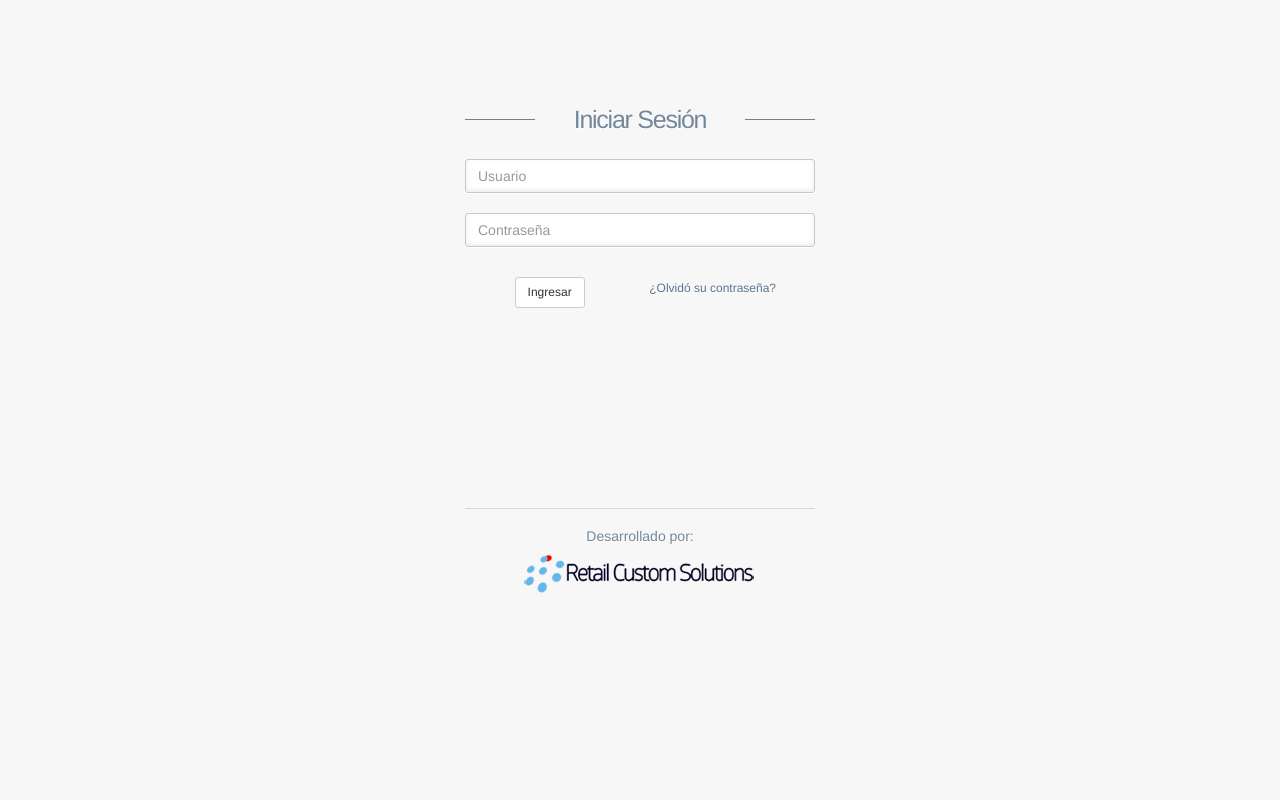
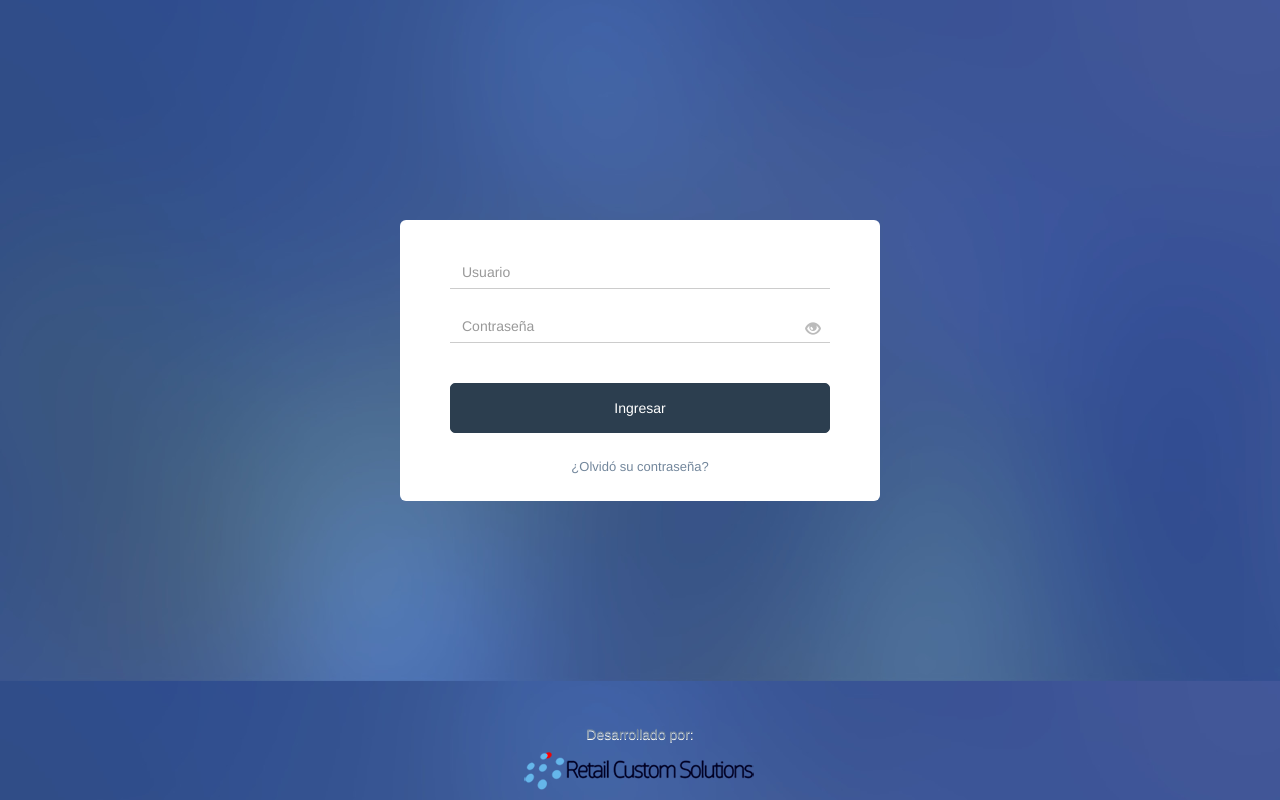
Before and after one commit to fcabezasr/Retailcs-Extranet, a PHP site: page /Aplicacion/Vista/componentes/login.phtml in a window 1280 px wide. Run offline with PHP 8.4, Linux system fonts and the light colour scheme.

Commit message:
HT - Changes 3 - Extranet
login.js, login.phtml, login.css
añadido bg.jpg

```diff
--- a/Aplicacion/Vista/componentes/login.phtml
+++ b/Aplicacion/Vista/componentes/login.phtml
@@ -20,40 +20,42 @@
   </head>
 
   <body class="login">
-    <div>
     <a class="hiddenanchor" id="signup"></a>
     <a class="hiddenanchor" id="signin"></a>
 
     <div class="login_wrapper">
-        <div class="animate form login_form">
+      <div class="animate login_form">
         <section class="login_content">
-            <form>
-              <h1>Iniciar Sesión</h1>
-              <div class="div-retail">
+          <form class="flex-container">
+            <section class="flex-item">
+              <div></div>
+            </section>
+            <section class="flex-item form-item">
+              <div class="form">
+                <div class="form-group">
                   <input type="text" id="usuario" class="form-control" placeholder="Usuario" required="" />
                 </div>
-              <div class="div-retail">
+                <div class="form-group">
                   <input type="password" id="contrasena" class="form-control" placeholder="Contraseña" required="" />
+                  <span class="glyphicon glyphicon-eye-open form-control-feedback" aria-hidden="true"></span>
                 </div>
-              <div>
-                <a class="btn btn-default submit" href="#" id="login-ingresar">Ingresar</a>
-                <a class="reset_pass" href="#">¿Olvidó su contraseña?</a>
+                <div class="form-group">
+                  <btn class="btn btn-block btn-default submit"id="login-ingresar">Ingresar</btn>
                 </div>
-
-              <div class="clearfix"></div>
-
-              <div class="separator">
-                <!--<p class="change_link">New to site?
-                  <a href="#signup" class="to_register"> Create Account </a>
-                </p>
-                -->
+                <div class="form-group">
+                  <btn class="reset_pass">¿Olvidó su contraseña?</btn>
+                </div>
+              </div>
+            </section>
+            <section class="flex-item">
+              <div class="author">
                 <div class="clearfix"></div>
                 <div>
-                  <!--<h1><i class="fa fa-paw"></i> Desarrollado por:</h1>-->
                   <h5>Desarrollado por:</h5>
                   <p><img src="../Static/images/logo-small-name-black.png" alt=""></p>
                 </div>
               </div>
+            </section>
           </form>
         </section>
       </div>
@@ -92,7 +94,6 @@
         </section>
       </div>
     </div>
-    </div>
 
     <script src="../Static/vendors/jquery/dist/jquery.min.js"></script>
     <script src="../Static/vendors/bootstrap/dist/js/bootstrap.min.js"></script>
--- a/Static/css/login.css
+++ b/Static/css/login.css
@@ -1,24 +1,130 @@
-
+.login{
+    background-image: url(../images/bg.jpg);
+    background-size: cover;
+}
+.login_wrapper{
+    margin: 0 auto;
+    max-width: 480px;
+}
+.login_content{
+    padding: 0;
+}
+.login_content form{
+    margin: 0;
+}
+.flex-container {
+    height: 900px;
+    overflow: hidden;
+    display: -ms-flexbox;
+    display: -webkit-flex;
+    display: flex;
+    -webkit-flex-direction: column;
+    -ms-flex-direction: column;
+    flex-direction: column;
+    -webkit-flex-wrap: nowrap;
+    -ms-flex-wrap: nowrap;
+    flex-wrap: nowrap;
+    -webkit-justify-content: space-between;
+    -ms-flex-pack: justify;
+    justify-content: space-between;
+    -webkit-align-content: stretch;
+    -ms-flex-line-pack: stretch;
+    align-content: stretch;
+    -webkit-align-items: stretch;
+    -ms-flex-align: stretch;
+    align-items: stretch;
+}
+.flex-item {
+    height: 80px; /*whatever*/
+    width: 100%;
+    margin: auto;
+    -webkit-order: 0;
+    -ms-flex-order: 0;
+    order: 0;
+    -webkit-flex: 0 1 auto;
+    -ms-flex: 0 1 auto;
+    flex: 0 1 auto;
+    -webkit-align-self: auto;
+    -ms-flex-item-align: auto;
+    align-self: auto;
+    flex-grow: 1;
+}
+.form-item{
+    flex-grow: 2;
+}
+.form{
+    width: 100%;
+    padding: 35px 50px 15px;
+    background-color: #ffffff;
+    border-radius: 6px;
+}
+.form-group{
+    position: relative;
+}
+.login_content form input[type=text], .login_content form input[type=email], .login_content form input[type=password]{
+    border: none;
+    box-shadow: none;
+    border-radius: 0;
+    border-bottom: 1px solid #cccccc;
+}
+.login_content form input[type=text]:focus, .login_content form input[type=email]:focus, .login_content form input[type=password]:focus{
+    border: none;
+    box-shadow: none;
+    border-radius: 0;
+    border-bottom: 1px solid #ddd;
+}
+.btn{
+    padding: 14px 20px;
+    border-radius: 5px;
+    text-shadow: none;
+    height: 50px;
+    color: #ffffff;
+    transition: all 0.1s;
+    -webkit-transition: all 0.1s;
+    -moz-transition: all 0.1s;
+}
+.btn-default{
+    border-color: #2c3e4f;
+    background-color: #2c3e4f;
+}
+.btn-default:hover{
+    border-color: #3d566e;
+    background-color: #3d566e;
+    color: #ffffff;
+}
+.btn-default:focus,.btn-default:active{
+    border-color: #3d566e !important;
+    background-color: #3d566e !important;
+    box-shadow: none;
+    color: #ffffff !important;
+    transform: translateY(3px);
+    -webkit-transform: translateY(3px);
+    -moz-transform: translateY(3px);
+}
+.form-group .btn{
+    margin-top: 40px;
+    margin-bottom: 24px;
+}
 .login .login_wrapper .separator {
 	margin-top: 200px;
 }
 
-.login .login_wrapper .div-retail .error{
+.login .login_wrapper .form-group .error{
     color: #a94442;
     background-color: #f2dede;
     border-color: #ebccd1;
-    border-radius: 4px 4px 4px 4px;
+    border-radius: 3px;
     margin-right: 0px;
     margin-top: 0px;
-    padding: 6px 12px;
+    padding: 3px 12px;
     position: absolute;
-    font-size: 15px;
+    font-size: 12px;
     z-index: 15;
     top: 30px;
     left: 10px;
 }
 
-.login .login_wrapper .div-retail .error:before{
+.login .login_wrapper .form-group .error:before{
     border-color: transparent transparent #f2dede transparent;
     border-style: solid;
     border-width: 6px 8px;
@@ -31,6 +137,17 @@
     width: 0;
 }
 
-.login .login_wrapper .div-retail {
+.login .login_wrapper .form-group {
 	position: relative;
 }
+.login_content div .reset_pass{
+    float: none;
+    margin: 0;
+}
+.author {
+    position: absolute;
+    bottom: 0;
+    left: 0;
+    right: 0;
+    margin: auto;
+}
--- a/Static/js/login.js
+++ b/Static/js/login.js
@@ -67,5 +67,12 @@ $(document).ready(function(){
         }
     });
 
+    $('.flex-container').height(
+    	$(window).height()
+    );
+
+    $('.reset_pass').click(function(){
+    	alert("falta mostrar contrasena");
+    });
 
 });
```
Also changed, not shown: Static/images/bg.jpg (added). Lines whose indentation alone changed are shown as unchanged.
